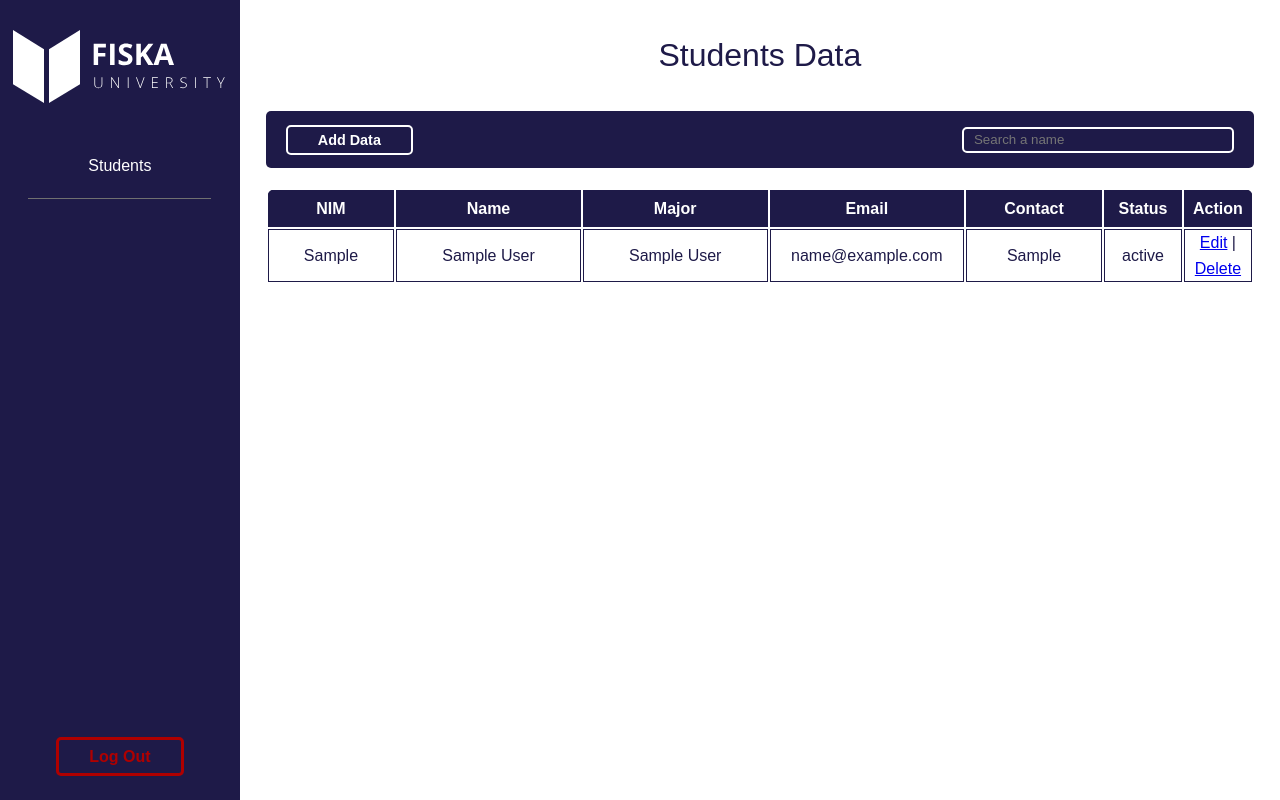
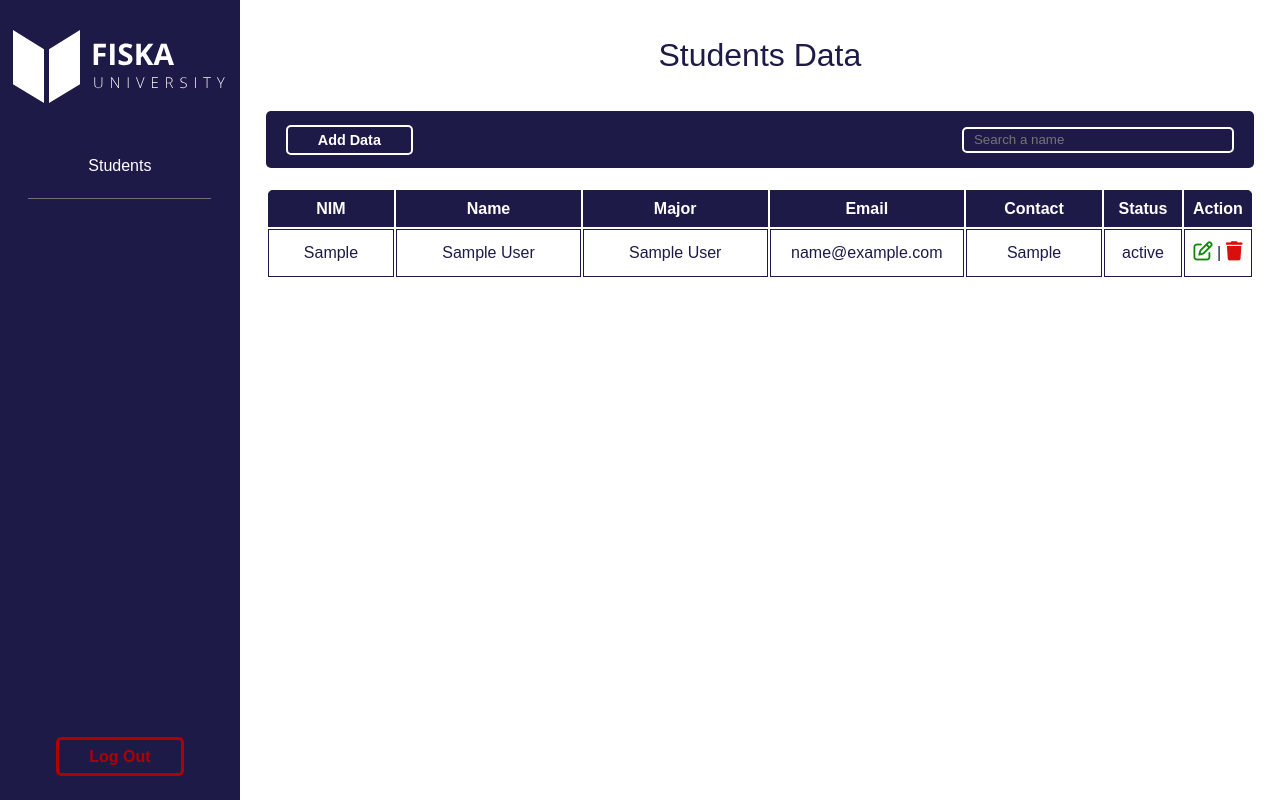
Before and after one commit to Fiskaa-03/fiska-university, a Django app: page / in a window 1280 px wide. Run offline with Django 4.2, Linux system fonts and the light colour scheme; a user stored in the database is signed in; tables that the repository leaves empty hold one stand-in row (values such as "Sample post"); some libraries are stand-ins or nearby versions.

Commit message:
First commit to upload to github

```diff
--- a/Fiska_University/static/css/style.css
+++ b/Fiska_University/static/css/style.css
@@ -286,3 +286,19 @@ table tr td,th {
 .table-data table tbody tr:nth-child(even) {
     background-color: #D6D6D6;
 }
+
+.table-data table tbody tr td {
+    padding: 10px 0;
+}
+
+.table-data table tbody tr td a i{
+    font-size: 1.2rem;
+}
+
+.table-data table tbody tr td a i.edit {
+    color: #0d8702;
+}
+
+.table-data table tbody tr td a i.delete {
+    color: #db0e0e;
+}
--- a/Fiska_University/templates/base.html
+++ b/Fiska_University/templates/base.html
@@ -8,7 +8,8 @@
     <title>{% block title %}{% endblock title %} | Fiska University</title>
     <link href="{% static 'css/style.css' %}" rel="stylesheet">
     <link href="{% static 'img/Logo_only.png' %}" rel="shortcut icon" type="image/png">
-
+    <link href="https://fonts.googleapis.com/css2?family=Gowun+Dodum&display=swap" rel="stylesheet">
+    <script src="https://kit.fontawesome.com/5dedc1233e.js" crossorigin="anonymous"></script>
 </head>
 <body>
 
--- a/Fiska_University/templates/students/home.html
+++ b/Fiska_University/templates/students/home.html
@@ -71,7 +71,7 @@
                             <td>{{ student.contact }}</td>
                             <td>{{ student.status }}</td>
                             <td>
-                                 <a href="{% url 'students-form' student.id %}">Edit</a> | <a href="#">Delete</a>
+                                 <a href="{% url 'students-form' student.id %}"><i class="fa-regular fa-pen-to-square edit"></i></a> | <a href="#"><i class="fa-solid fa-trash delete"></i></a>
                             </td>
                         </tr>
                         {% endfor %}
```
